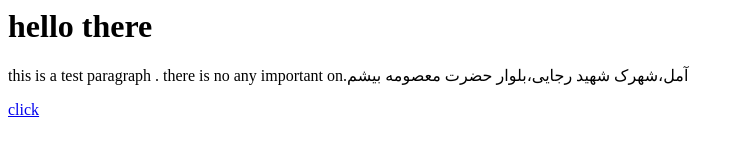
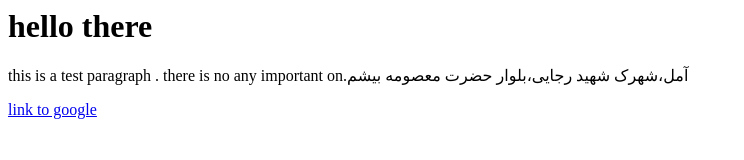
Before and after one commit to aidagalavi0725/website1, a plain HTML site: page index.html in a window 1280 px wide. Shown: the whole page, without its empty margins (0-744 px from the left). Drawn offline with Linux system fonts and the light colour scheme.

Commit message:
second commit5

```diff
--- a/index.html
+++ b/index.html
@@ -8,8 +8,8 @@ main page
     <h1>hello there</h1>
    <p>this is a test paragraph . there is no any important on.آمل،شهرک شهید رجایی،بلوار حضرت معصومه بیشم</p>
 
-   <a href="https://www.google.com">
-    click
+   <a href="https://www.google.com" target="_blank" title="برای رفتن به گوگل کلیک کنید">
+  link to google
    </a>
 </body>
 </html>
```
